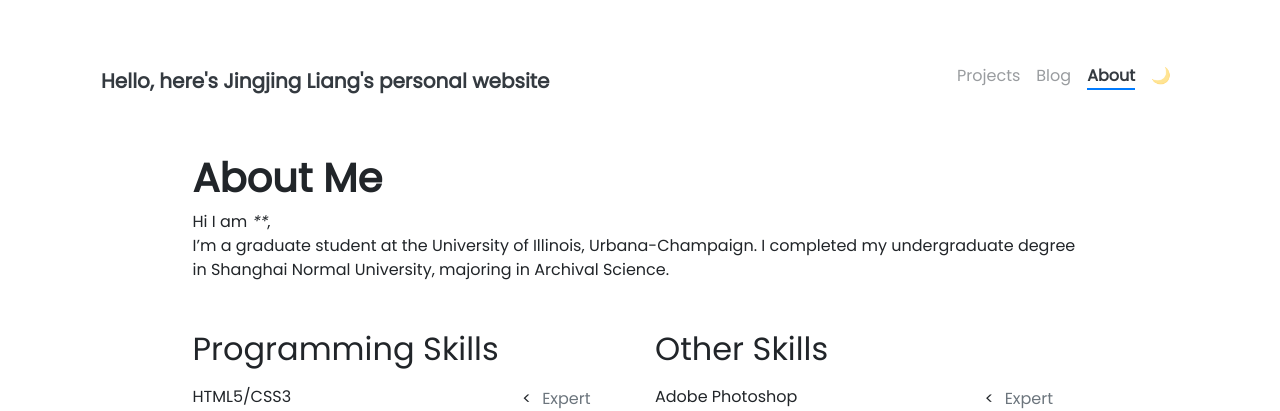
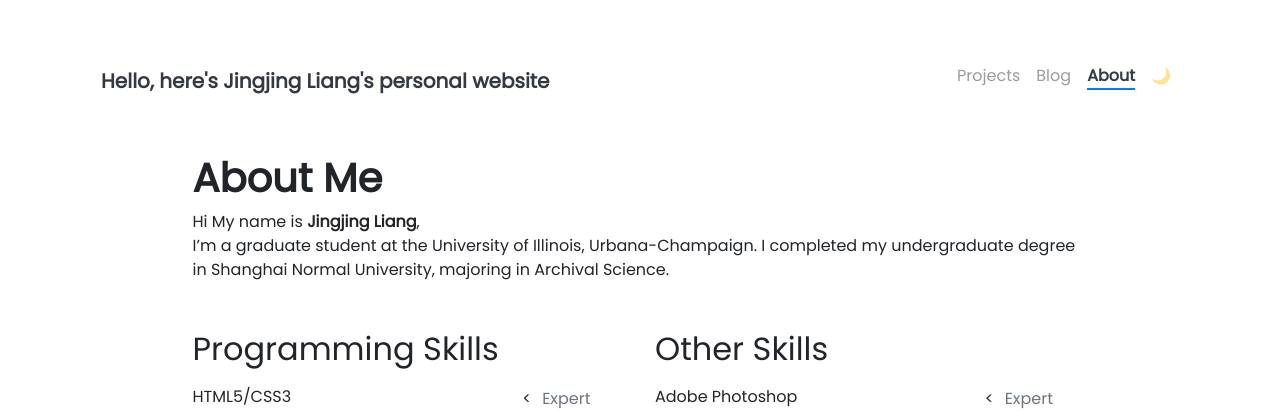
Before and after one commit to xenotopia/xenotopia.github.io, a Jekyll site: the page built from pages/about.md, in a window 1280 px wide. Shown: the top 411 px of the page. Built offline with Jekyll 4.4.1, drawn with Linux system fonts in a browser that asks for light colours; nearby versions of some CDN libraries.

Commit message:
Update about.md

```diff
--- a/pages/about.md
+++ b/pages/about.md
@@ -7,7 +7,7 @@ weight: 3
 
 # **About Me**
 
-Hi I am **{{ site.Jingjing.Liang }}**,<br>
+Hi My name is **{{ site.author.name }}**,<br>
 I'm a graduate student at the University of Illinois, Urbana-Champaign. I completed my undergraduate degree in Shanghai Normal University, majoring in Archival Science.
 
 <div class="row">
```
